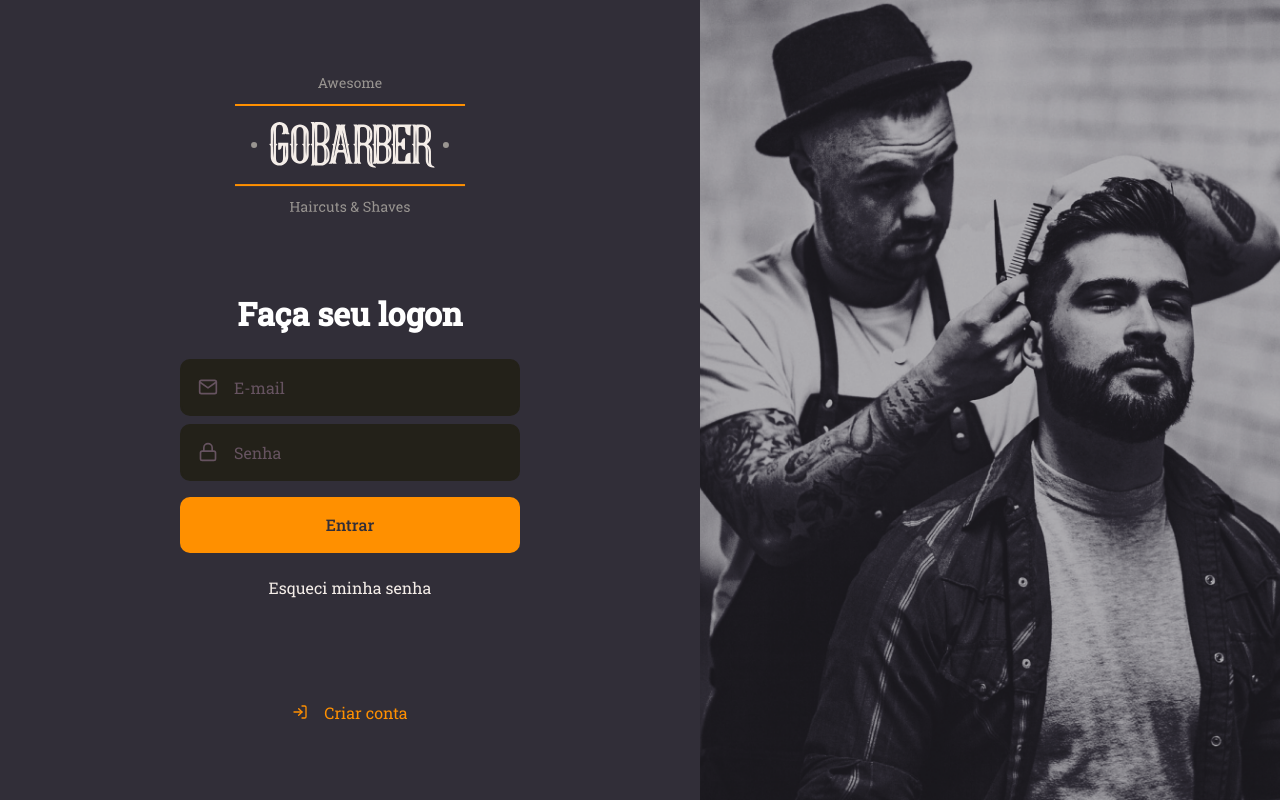
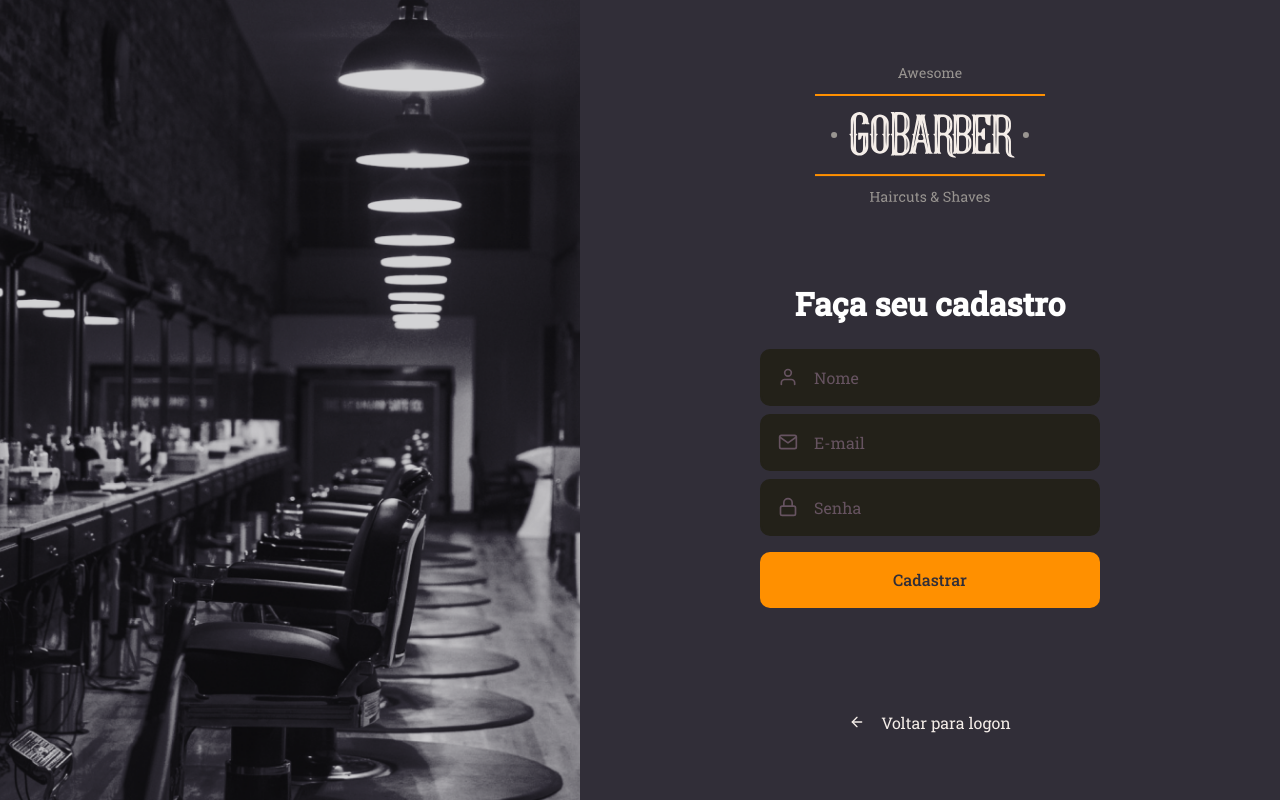
Before and after one commit to VHMoreira/GoStack, a React (Create React App) app in the folder iniciando-front-end/: page /signup in a window 1280 px wide. Built offline with nearby package versions, Linux system fonts and the light colour scheme.

Commit message:
iniciando-front-end: Pagina de cadastro

```diff
--- a/iniciando-front-end/src/App.tsx
+++ b/iniciando-front-end/src/App.tsx
@@ -1,10 +1,11 @@
 import React from 'react';
 import GlobalStyle from './styles/global';
 import Signin from './pages/Signin';
+import Signup from './pages/Signup';
 
 const App: React.FC = () => (
   <>
-    <Signin />
+    <Signup />
     <GlobalStyle />
   </>
 );
--- /dev/null
+++ b/iniciando-front-end/src/pages/Signup/index.tsx
@@ -0,0 +1,38 @@
+import React from 'react';
+import { FiLogIn, FiMail, FiLock, FiUser, FiArrowLeft } from 'react-icons/fi';
+
+import { Container, Content, Background } from './styles';
+
+import logoImg from '../../assets/logo.svg';
+import Input from '../../components/input';
+import Button from '../../components/button';
+
+const Signup: React.FC = () => (
+  <Container>
+    <Background />
+    <Content>
+      <img src={logoImg} alt="GoBarber" />
+
+      <form>
+        <h1>Faça seu cadastro</h1>
+
+        <Input icon={FiUser} name="name" placeholder="Nome" />
+        <Input icon={FiMail} name="email" placeholder="E-mail" />
+        <Input
+          icon={FiLock}
+          name="password"
+          type="password"
+          placeholder="Senha"
+        />
+        <Button type="submit">Cadastrar</Button>
+      </form>
+
+      <a href="">
+        <FiArrowLeft />
+        Voltar para logon
+      </a>
+    </Content>
+  </Container>
+);
+
+export default Signup;
--- /dev/null
+++ b/iniciando-front-end/src/pages/Signup/styles.ts
@@ -0,0 +1,66 @@
+import styled from 'styled-components';
+import { shade } from 'polished';
+import signupBackgroundImg from '../../assets/sign-up-background.png';
+
+export const Container = styled.div`
+  height: 100vh;
+  display: flex;
+  align-items: stretch;
+`;
+
+export const Content = styled.div`
+  display: flex;
+  flex-direction: column;
+  align-items: center;
+  place-content: center;
+
+  width: 100%;
+  max-width: 700px;
+
+  form {
+    margin: 80px 0;
+    width: 340px;
+    text-align: center;
+
+    h1 {
+      margin-bottom: 24px;
+    }
+
+    a {
+      color: #f4ede8;
+      display: block;
+      margin-top: 24px;
+      text-decoration: none;
+      transition: color 0.2s;
+
+      &:hover {
+        color: ${shade(0.2, '#f4ede8')};
+      }
+    }
+  }
+
+  > a {
+    color: #f4ede8;
+    display: block;
+    margin-top: 24px;
+    text-decoration: none;
+    transition: color 0.2s;
+
+    display: flex;
+    align-items: center;
+
+    svg {
+      margin-right: 16px;
+    }
+
+    &:hover {
+      color: ${shade(0.2, '#f4ede8')};
+    }
+  }
+`;
+
+export const Background = styled.div`
+  flex: 1;
+  background: url(${signupBackgroundImg}) no-repeat center;
+  background-size: cover;
+`;
```
Also changed, not shown: iniciando-front-end/src/assets/sign-up-background.png (added).
